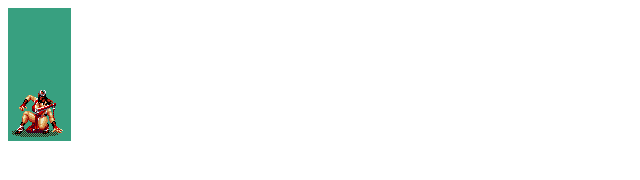
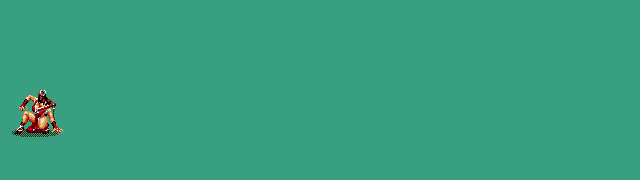
Before and after one commit to salgado/lasalle.2021.2.devmob, a plain HTML site: page semana2/anim.html in a window 1280 px wide. Shown: the whole page, without its empty margins (0-640 px from the left). Drawn offline with Linux system fonts and the light colour scheme.

Commit message:
alterei fundo

```diff
--- a/semana2/anim.html
+++ b/semana2/anim.html
@@ -5,6 +5,13 @@
     <meta http-equiv="X-UA-Compatible" content="IE=edge">
     <meta name="viewport" content="width=device-width, initial-scale=1.0">
     <title>Exercício - Mai / KOF</title>
+    <style>
+        body{
+            background-color: #38a080
+;
+        }
+    </style>
+
 </head>
 
 <body>
```
